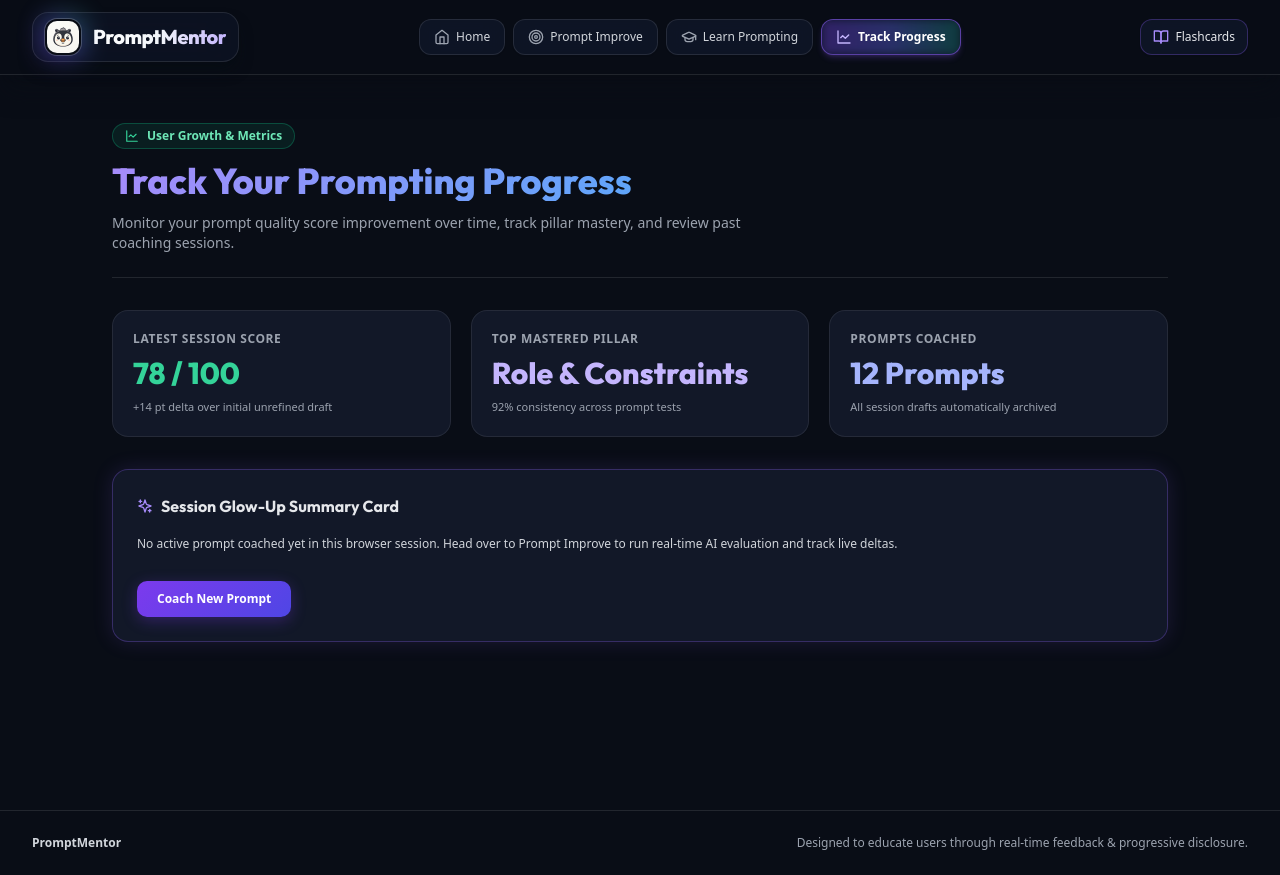
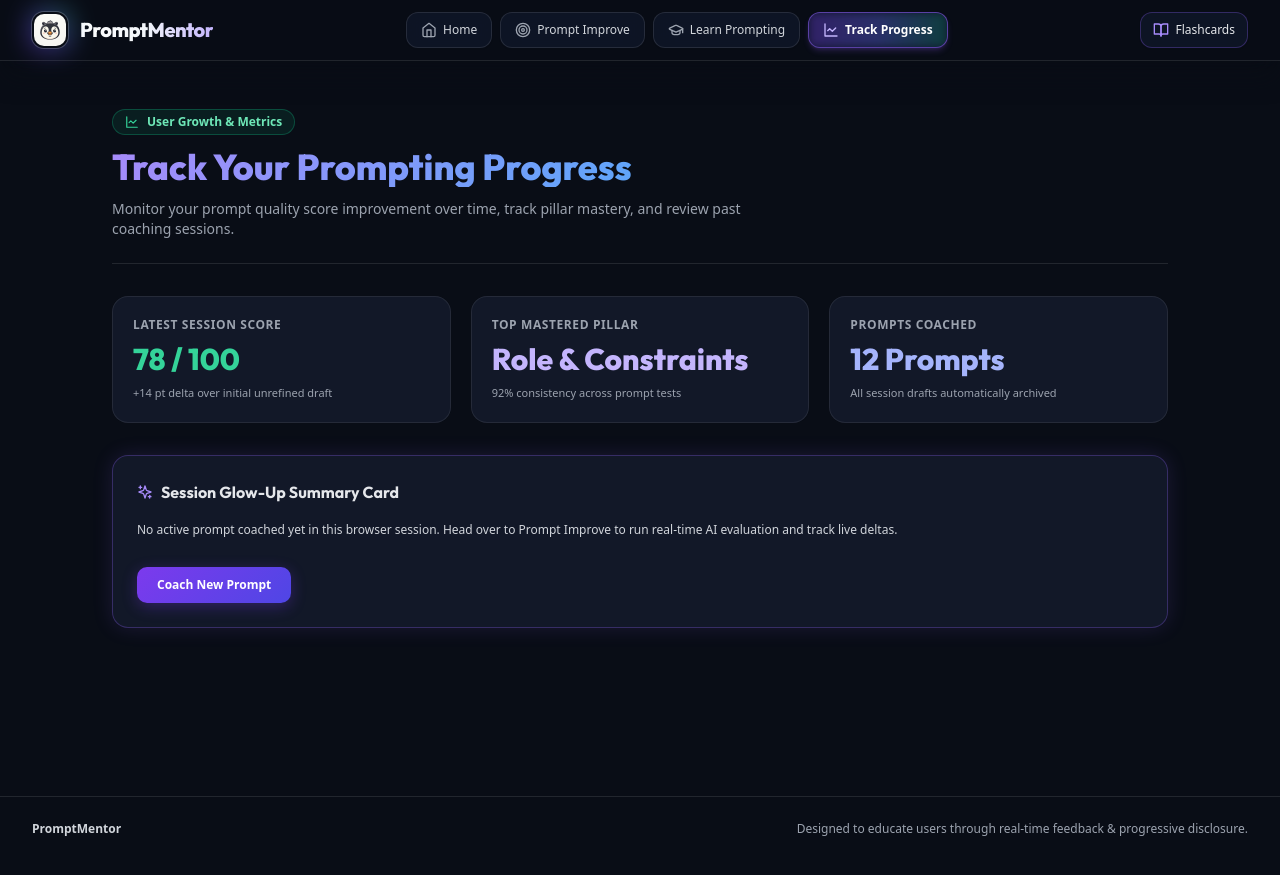
Before and after one commit to sonal428-hub/PromptMentor, a React (Vite) app: page /progress in a window 1280 px wide. Built offline with nearby package versions, Linux system fonts and the light colour scheme.

Commit message:
style: remove glassmorphism box container from Header logo and name

```diff
--- a/src/components/Header.jsx
+++ b/src/components/Header.jsx
@@ -17,8 +17,6 @@ export default function Header({ onOpenFlashcards }) {
   return (
     <header className="w-full border-b border-white/10 bg-slate-950/85 backdrop-blur-xl sticky top-0 z-50 px-4 lg:px-8 py-3 flex items-center justify-between gap-4 shadow-xl shadow-slate-950/50">
       <Link to="/" className="flex items-center gap-3 group focus:outline-none">
-        <div className="flex items-center gap-3 px-3 py-1.5 rounded-2xl bg-slate-900/60 backdrop-blur-xl border border-white/10 group-hover:border-violet-500/40 shadow-lg shadow-slate-950/60 group-hover:shadow-violet-500/15 transition-all duration-300">
-
         {/* Logo with ambient glow */}
         <div className="relative w-9 h-9 flex items-center justify-center">
           <div className="absolute -inset-1 bg-gradient-to-tr from-violet-600 via-indigo-500 to-emerald-400 rounded-xl blur-md opacity-40 group-hover:opacity-75 transition-opacity duration-300" />
@@ -31,14 +29,10 @@ export default function Header({ onOpenFlashcards }) {
           </div>
         </div>
 
-          {/* Brand Name & AI Badge */}
-          <div className="flex items-center gap-2">
+        {/* Brand Name */}
         <h1 className="text-lg sm:text-xl font-black tracking-tight font-heading bg-gradient-to-r from-white via-slate-100 to-violet-300 bg-clip-text text-transparent group-hover:from-violet-200 group-hover:to-emerald-300 transition-all duration-300">
           PromptMentor
         </h1>
-          </div>
-
-        </div>
       </Link>
 
       <nav className="hidden md:flex items-center gap-2">
```
Lines whose indentation alone changed are shown as unchanged.
